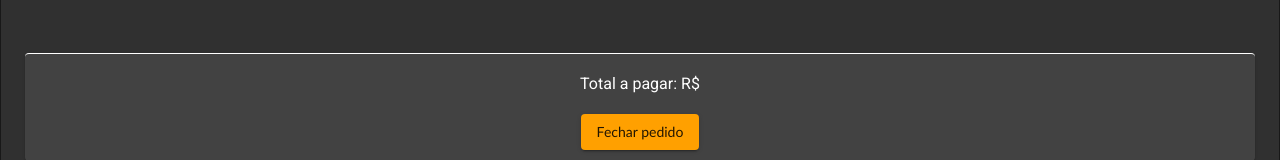
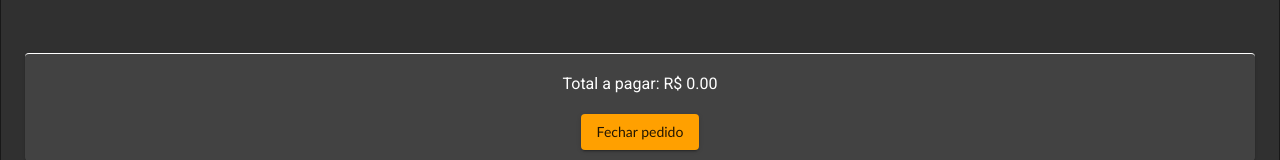
Before and after one commit to KevenAdryan/potatoStoreV2, an Angular app: page /criar-pedido in a window 1280 px wide. Shown: the part 536-696 px from the top of the page. Built offline with nearby package versions, Linux system fonts and the light colour scheme; no server answers; sample sign-in values are in the browser's storage.

Commit message:
bottom sheet adicionado na tela de criar pedidos. falta adicionar funcionalidades mas a tela esta funcionando perfeitamente.

```diff
--- a/src/app/app.module.ts
+++ b/src/app/app.module.ts
@@ -19,6 +19,7 @@ import { MatMenuModule } from '@angular/material/menu';
 import { MatSelectModule } from '@angular/material/select';
 import { MatCheckboxModule } from '@angular/material/checkbox';
 import { MatTableModule } from '@angular/material/table';
+import { MatBottomSheetModule } from '@angular/material/bottom-sheet';
 
 import { LoginComponent } from './account/login/login.component';
 import { CreateAccountComponent } from './account/create-account/create-account.component';
@@ -32,6 +33,7 @@ import { BatataFritaComponent } from './batata-frita/batata-frita.component';
 import { SementeBatataComponent } from './semente-batata/semente-batata.component';
 import { DetailComponent } from './detail/detail.component';
 import { CriarPedidoComponent } from './criar-pedido/criar-pedido.component';
+import { BottomSheetCriarPedidoComponent } from './criar-pedido/local-components/bottom-sheet-criar-pedido/bottom-sheet-criar-pedido.component';
 
 @NgModule({
   declarations: [
@@ -48,6 +50,7 @@ import { CriarPedidoComponent } from './criar-pedido/criar-pedido.component';
     SementeBatataComponent,
     DetailComponent,
     CriarPedidoComponent,
+    BottomSheetCriarPedidoComponent,
   ],
   imports: [
     BrowserModule,
@@ -66,7 +69,8 @@ import { CriarPedidoComponent } from './criar-pedido/criar-pedido.component';
     MatMenuModule,
     MatSelectModule,
     MatCheckboxModule,
-    MatTableModule
+    MatTableModule,
+    MatBottomSheetModule,
   ],
   providers: [],
   bootstrap: [AppComponent],
--- a/src/app/criar-pedido/criar-pedido.component.ts
+++ b/src/app/criar-pedido/criar-pedido.component.ts
@@ -1,8 +1,10 @@
+import { BottomSheetCriarPedidoComponent } from './local-components/bottom-sheet-criar-pedido/bottom-sheet-criar-pedido.component';
 import { BatataService } from './../services/batata-service.service';
 import { Component, OnInit } from '@angular/core';
 import { FormControl } from '@angular/forms';
 import { MatCheckboxChange } from '@angular/material/checkbox';
 import { Batatas } from '../interfaces/batatas';
+import { MatBottomSheet } from '@angular/material/bottom-sheet';
 
 @Component({
   selector: 'app-criar-pedido',
@@ -10,7 +12,10 @@ import { Batatas } from '../interfaces/batatas';
   styleUrls: ['./criar-pedido.component.scss'],
 })
 export class CriarPedidoComponent implements OnInit {
-  constructor(public batataService: BatataService) {}
+  constructor(
+    public batataService: BatataService,
+    private bottomSheet: MatBottomSheet
+  ) {}
 
   ngOnInit(): void {
     this.carregaBatatas();
@@ -43,6 +48,8 @@ export class CriarPedidoComponent implements OnInit {
   batatas: Batatas[] = [];
   produtos: Batatas[] = [];
   produtos2: Batatas[] = [];
+
+  totalPedido: number = 0;
 
   carregaBatatas() {
     this.batataService.getBatatas().subscribe((prod: any) => {
@@ -83,6 +90,7 @@ export class CriarPedidoComponent implements OnInit {
 
   addQTD(prod: Batatas) {
     const batata = this.produtos.filter((o) => o.id == prod.id);
+
     batata.forEach((produto) => {
       produto.qtd++;
     });
@@ -115,6 +123,7 @@ export class CriarPedidoComponent implements OnInit {
 
   subQTD(prod: Batatas) {
     const batata = this.produtos.filter((o) => o.id == prod.id);
+
     batata.forEach((produto) => {
       if (produto.qtd <= 0) {
         produto.qtd = 0;
@@ -131,9 +140,33 @@ export class CriarPedidoComponent implements OnInit {
     });
   }
 
-  somaPagar() {}
+  somaPagar() {
+    let aPagar: number[] = [];
 
-  fechaPedido() {}
+    const batatas = this.produtos.filter((o) => o.total > 0);
+
+    batatas.forEach((item) => {
+      aPagar.push(Number(item.total));
+    });
+
+    const result = aPagar.reduce((accumulator, current) => {
+      return accumulator + current;
+    }, 0);
+
+    const resultado = result.toFixed(2);
+
+    this.totalPedido = Number(resultado);
+
+    return resultado;
+  }
+
+  fechaPedido() {
+    const batatas = this.produtos.filter((o) => o.total > 0);
+
+    this.bottomSheet.open(BottomSheetCriarPedidoComponent, {
+      data: { batatas: batatas, total: this.totalPedido },
+    });
+  }
 
   openDialog() {}
 }
--- /dev/null
+++ b/src/app/criar-pedido/local-components/bottom-sheet-criar-pedido/bottom-sheet-criar-pedido.component.html
@@ -0,0 +1,29 @@
+
+<div *ngIf="totalPedido > 0">
+    <div class="container">
+        <h1>Confirme seu pedido!</h1>
+
+        <div>
+            <mat-list role="list" *ngFor="let produto of batatas">
+                <mat-list-item role="listitem">* {{ produto.qtd }} - {{ produto.nome }}</mat-list-item>
+            </mat-list>
+
+            <br />
+            <h2>R$ {{ totalPedido }}</h2>
+        </div>
+
+        <div class="btns">
+            <button mat-raised-button >Cancelar</button>
+            <button mat-raised-button color="primary" (click)="finalizaPedido()">Confirmar</button>
+        </div>
+
+    </div>
+</div>
+
+<div *ngIf="totalPedido <= 0">
+    <div class="container-sem-ped">
+        <h1>Seu pedido não possui itens!</h1>
+
+        <button mat-raised-button (click)="finalizaPedido()">Retornar</button>
+    </div>
+</div>
--- /dev/null
+++ b/src/app/criar-pedido/local-components/bottom-sheet-criar-pedido/bottom-sheet-criar-pedido.component.scss
@@ -0,0 +1,14 @@
+.container h1,
+.container h2 {
+  text-align: center;
+}
+
+.btns {
+  display: flex;
+  justify-content: center;
+  column-gap: 2rem;
+}
+
+.container-sem-ped {
+  text-align: center;
+}
--- /dev/null
+++ b/src/app/criar-pedido/local-components/bottom-sheet-criar-pedido/bottom-sheet-criar-pedido.component.ts
@@ -0,0 +1,32 @@
+import { Router } from '@angular/router';
+import { Component, Inject, OnInit } from '@angular/core';
+import {
+  MatBottomSheetRef,
+  MAT_BOTTOM_SHEET_DATA,
+} from '@angular/material/bottom-sheet';
+import { Batatas } from 'src/app/interfaces/batatas';
+
+@Component({
+  selector: 'app-bottom-sheet-criar-pedido',
+  templateUrl: './bottom-sheet-criar-pedido.component.html',
+  styleUrls: ['./bottom-sheet-criar-pedido.component.scss'],
+})
+export class BottomSheetCriarPedidoComponent implements OnInit {
+  constructor(
+    private bottomSheetRef: MatBottomSheetRef<BottomSheetCriarPedidoComponent>,
+    @Inject(MAT_BOTTOM_SHEET_DATA) public data: any,
+    private router: Router
+  ) {}
+
+  batatas: Batatas[] = [];
+  totalPedido: number = 0;
+
+  ngOnInit(): void {
+    this.batatas = this.data.batatas;
+    this.totalPedido = this.data.total;
+  }
+
+  finalizaPedido() {
+    this.bottomSheetRef.dismiss();
+  }
+}
--- a/src/app/detail/detail.component.html
+++ b/src/app/detail/detail.component.html
@@ -36,7 +36,7 @@
                     <p class="btn">Estoque disponível!!</p>
 
                     <div class="btn">
-                        <button  mat-raised-button color="primary" >Comprar agora</button> <!-- (click)="redirectPedido()" -->
+                        <button  mat-raised-button color="primary" routerLink="/criar-pedido">Comprar agora</button>
                     </div>
 
                     <p class="btn">*Aceitamos cartões de débito ou crédito*</p>
```
Also changed, not shown: 1 other file (tests, documents, lock files or other folders).
